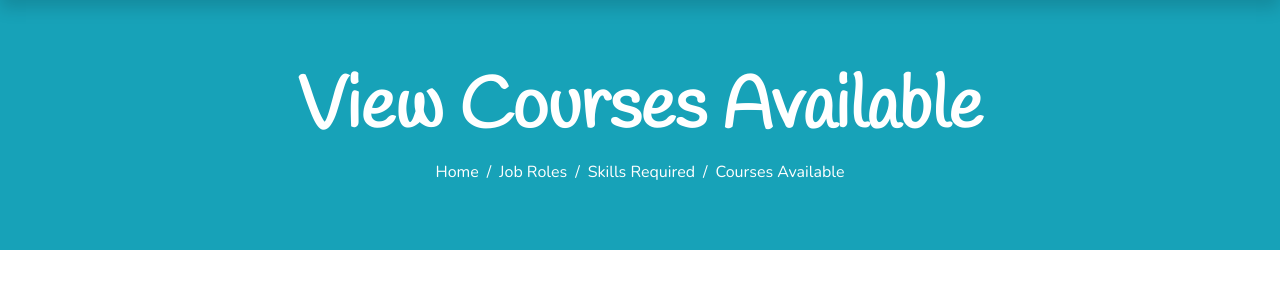
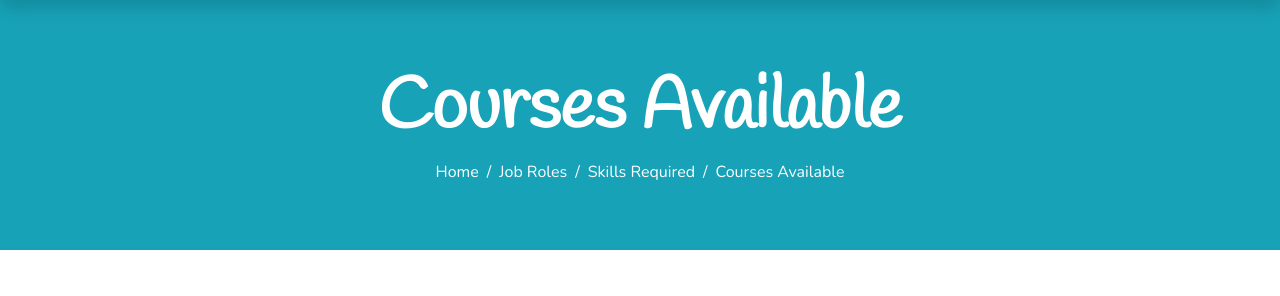
Before and after one commit to ShreyaKushal/SPMteam1, a Flask app: template templates/staffViewCourses.html in a window 1280 px wide. Shown: the part 87-383 px from the top of the page. Run offline with Flask 2, Linux system fonts and the light colour scheme; the template is opened without the code that fills it: values that come from a table or form of the project are taken from there, others are empty; data comes from the database, SQL or seed files in the repository; some libraries are stand-ins or nearby versions.

Commit message:
Update staffViewCourses.html

```diff
--- a/templates/staffViewCourses.html
+++ b/templates/staffViewCourses.html
@@ -60,7 +60,7 @@
     <!-- Header Start -->
     <div class="container-fluid bg-primary mb-5">
         <div class="d-flex flex-column align-items-center justify-content-center" style="min-height: 250px">
-            <h3 class="display-3 font-weight-bold text-white">View Courses Available</h3>
+            <h3 class="display-3 font-weight-bold text-white">Courses Available</h3>
             <div class="d-inline-flex text-white">
                 <p class="m-0"><a class="text-white" href="staffHomepage.html">Home</a></p>
                 <p class="m-0 px-2">/</p>
```
